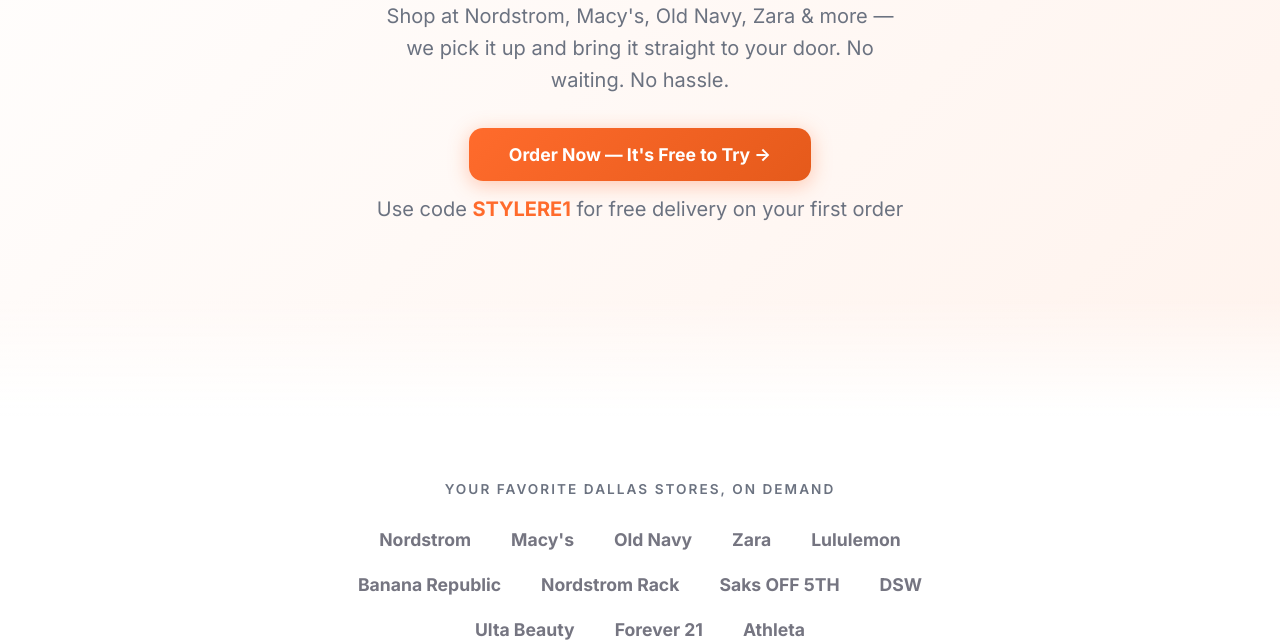
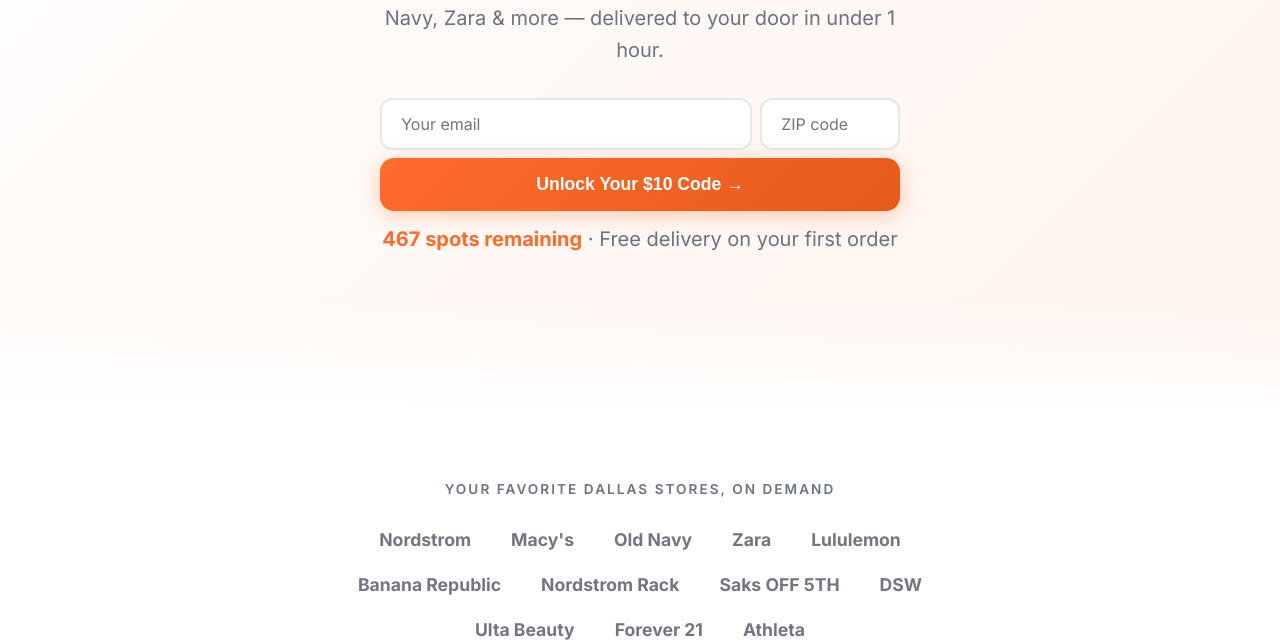
Before and after one commit to StylereTech/VWAP-trading-, a plain HTML site: page landing.html in a window 1280 px wide. Shown: the part 456-1100 px from the top of the page. Drawn offline with Linux system fonts and the light colour scheme.

Commit message:
Funnel v1: lead capture form, urgency copy, 0 referral hook

```diff
--- a/landing.html
+++ b/landing.html
@@ -121,6 +121,36 @@
       gap: 0.75rem;
       animation: fadeInUp 0.6s ease 0.3s both;
     }
+
+    .lead-form {
+      display: flex;
+      flex-wrap: wrap;
+      gap: 0.5rem;
+      justify-content: center;
+      max-width: 520px;
+      width: 100%;
+    }
+    .lead-form input {
+      flex: 1;
+      min-width: 140px;
+      padding: 0.9rem 1.2rem;
+      border: 2px solid #e5e7eb;
+      border-radius: 12px;
+      font-size: 1rem;
+      font-family: inherit;
+      outline: none;
+      transition: border-color 0.2s;
+    }
+    .lead-form input:focus { border-color: var(--orange); }
+    .lead-form input[type="text"] { max-width: 120px; flex: 0 0 auto; }
+    .lead-form .btn-primary { width: 100%; justify-content: center; }
+    .lead-form-success {
+      background: #ecfdf5; border: 2px solid #10b981; border-radius: 14px;
+      padding: 1.25rem 2rem; text-align: center; max-width: 520px;
+    }
+    .lead-form-success h3 { color: #065f46; margin-bottom: 0.5rem; font-size: 1.2rem; }
+    .lead-form-success p { color: #047857; }
+    .lead-form-success .code { font-size: 1.5rem; font-weight: 900; color: var(--orange); letter-spacing: 2px; }
 
     .btn-primary {
       display: inline-flex;
@@ -513,14 +543,16 @@
 
   <!-- ═══════════ HERO ═══════════ -->
   <section class="hero">
-    <div class="badge"><span>⚡</span> Now live in Dallas, TX</div>
-    <h1>Your Favorite Stores.<br><span class="highlight">Delivered in 1 Hour.</span></h1>
-    <p>Shop at Nordstrom, Macy's, Old Navy, Zara & more — we pick it up and bring it straight to your door. No waiting. No hassle.</p>
+    <div class="badge"><span>⚡</span> Limited to first 500 Dallas sign-ups this week</div>
+    <h1>Dallas Shoppers:<br><span class="highlight">Grab $10 Off Your Next Order</span></h1>
+    <p>Your friend gets $10 too. Shop at Nordstrom, Macy's, Old Navy, Zara & more — delivered to your door in under 1 hour.</p>
     <div class="cta-group">
-      <a href="https://stylere.app" class="btn-primary" id="hero-cta">
-        Order Now — It's Free to Try →
-      </a>
-      <p class="subtext">Use code <strong>STYLERE1</strong> for free delivery on your first order</p>
+      <form id="lead-capture" class="lead-form" onsubmit="return handleLeadSubmit(event)">
+        <input type="email" id="lead-email" placeholder="Your email" required>
+        <input type="text" id="lead-zip" placeholder="ZIP code" maxlength="5" pattern="[0-9]{5}" required>
+        <button type="submit" class="btn-primary" id="hero-cta">Unlock Your $10 Code →</button>
+      </form>
+      <p class="subtext"><strong>467 spots remaining</strong> · Free delivery on your first order</p>
     </div>
   </section>
 
@@ -660,6 +692,22 @@
   </footer>
 
   <script>
+    // Lead capture form
+    function handleLeadSubmit(e) {
+      e.preventDefault();
+      var email = document.getElementById('lead-email').value;
+      var zip = document.getElementById('lead-zip').value;
+      // Track conversion
+      if (typeof gtag === 'function') gtag('event', 'lead_capture', {email: email, zip: zip});
+      if (typeof fbq === 'function') fbq('track', 'Lead', {content_name: 'landing_signup'});
+      // Store lead locally (will POST to API when backend endpoint is ready)
+      try { var leads = JSON.parse(localStorage.getItem('stylere_leads')||'[]'); leads.push({email:email,zip:zip,ts:Date.now()}); localStorage.setItem('stylere_leads',JSON.stringify(leads)); } catch(err){}
+      // Show success
+      var form = document.getElementById('lead-capture');
+      form.outerHTML = '<div class="lead-form-success"><h3>🎉 You\'re in!</h3><p>Your code:</p><p class="code">STYLERE1</p><p>Use it at <a href="https://stylere.app" style="color:var(--orange);font-weight:700">stylere.app</a> for $10 off</p></div>';
+      return false;
+    }
+
     // Copy promo code
     function copyCode() {
       navigator.clipboard.writeText('STYLERE1').then(() => {
```
